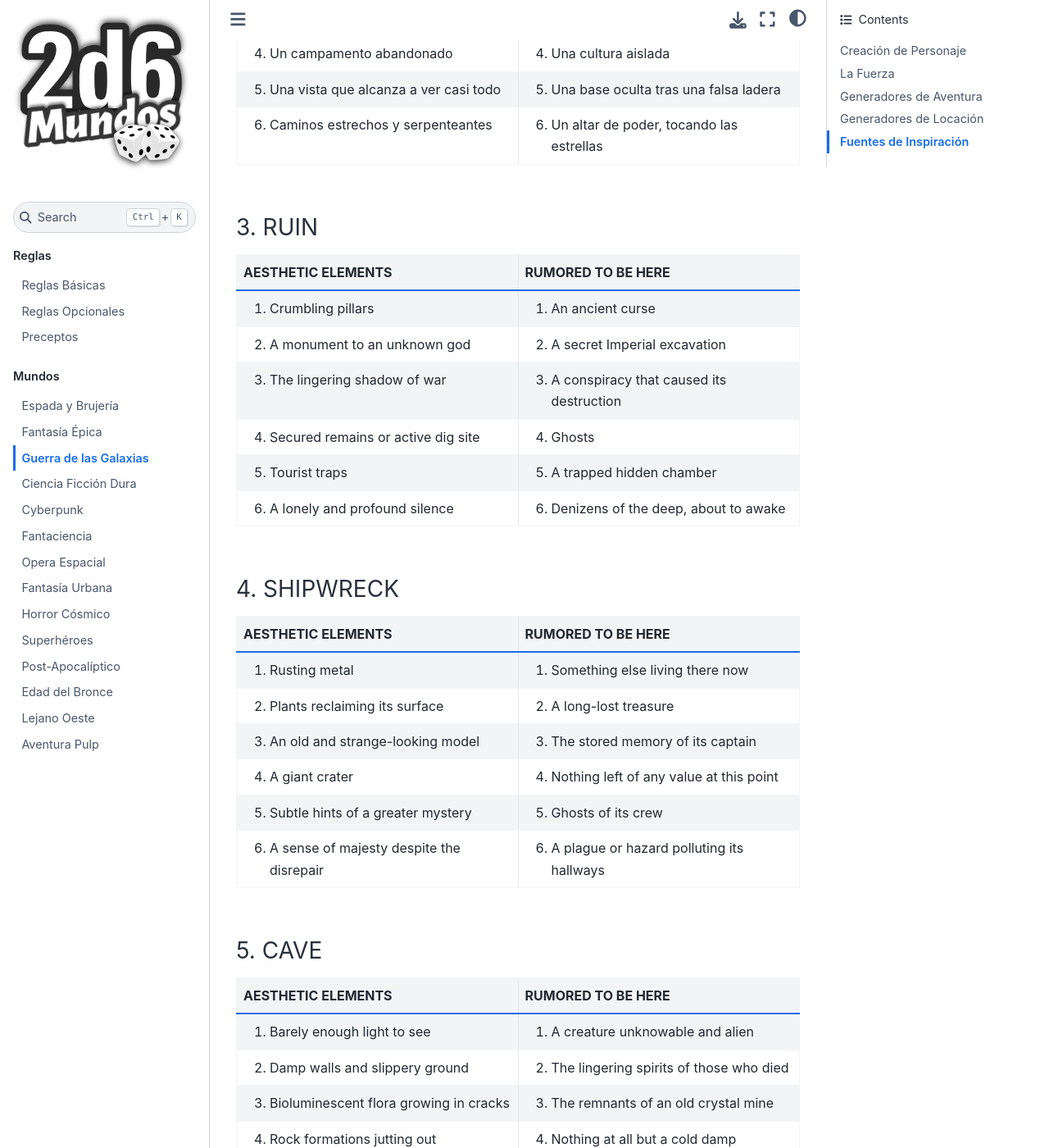
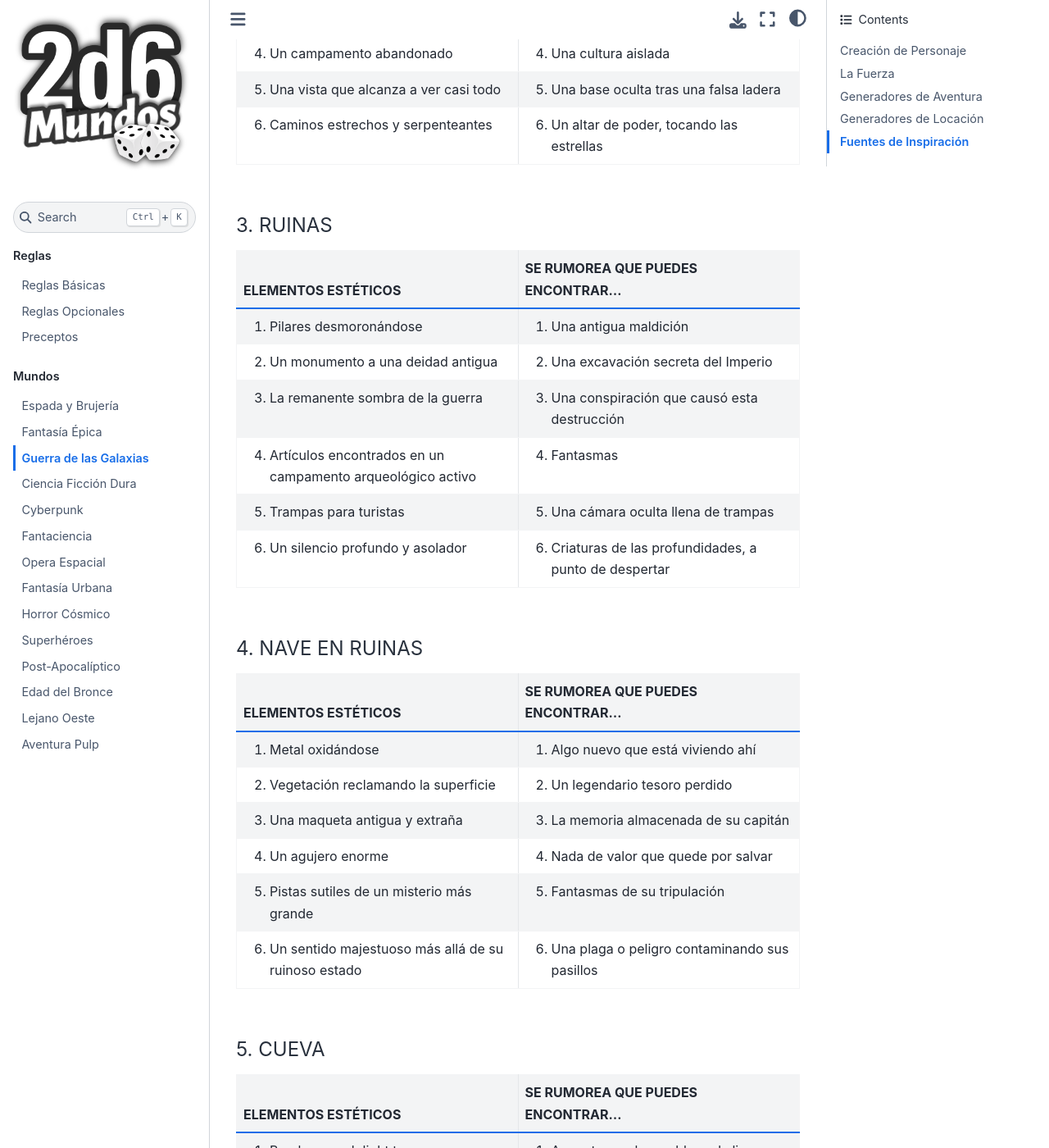
Before and after one commit to TaTooKa/2d6Mundos, a Sphinx documentation site: the page built from docs/source/pages/worlds/guerra-de-las-galaxias.rst, in a window 1280 px wide and 1400 px high, scrolled down 14730 px. Shown: the whole window at 82% size. Built offline with Sphinx 7.4.7 and the Sphinx Book theme 1.1.4, drawn with Linux system fonts in a browser that asks for light colours; some web fonts are replaced; cross-references to code outside the pages are shown as plain code; some of the changed text lies outside the part shown.

Commit message:
more fixes

```diff
--- a/docs/source/pages/worlds/guerra-de-las-galaxias.rst
+++ b/docs/source/pages/worlds/guerra-de-las-galaxias.rst
@@ -654,10 +654,10 @@ Tira d6, d6 para generar una locación y una sub-locación, luego refiérete a s
 
     "5","LUGARES CONCURRIDOS","6","LUGARES ÍNTIMOS"
     "","1. :hoverxref:`METRÓPOLIS <places-metropolis>`","","1. :hoverxref:`ACANTILADO <places-cliff>`"
-    "","2. :hoverxref:`CALLEJÓN <places-alley>`","","2. :hoverxref:`BIBLIOTECA <places-library>`"
+    "","2. :hoverxref:`CALLES <places-alley>`","","2. :hoverxref:`BIBLIOTECA <places-library>`"
     "","3. :hoverxref:`MERCADO <places-market>`","","3. :hoverxref:`TALLER <places-workshop>`"
     "","4. :hoverxref:`GRANJA <places-farm>`","","4. :hoverxref:`NAVE ESPACIAL <places-ship>`"
-    "","5. :hoverxref:`BAR <places-bar>`","","5. :hoverxref:`DORMITORIO <places-quarters>`"
+    "","5. :hoverxref:`BAR <places-bar>`","","5. :hoverxref:`APOSENTOS <places-quarters>`"
     "","6. :hoverxref:`GALA <places-gala>`","","6. :hoverxref:`ACADEMIA <places-academy>`"
 
 
@@ -869,66 +869,66 @@ LUGARES OLVIDADOS
 
 .. _places-ruin:
 
-3. RUIN
-^^^^^^^
-
-.. list-table::
-   :header-rows: 1
-   :stub-columns: 0
-   :widths: 50 50
-
-   * - AESTHETIC ELEMENTS
-     - RUMORED TO BE HERE
-   * - 1. Crumbling pillars
-     - 1. An ancient curse
-   * - 2. A monument to an unknown god
-     - 2. A secret Imperial excavation
-   * - 3. The lingering shadow of war
-     - 3. A conspiracy that caused its destruction
-   * - 4. Secured remains or active dig site
-     - 4. Ghosts
-   * - 5. Tourist traps
-     - 5. A trapped hidden chamber
-   * - 6. A lonely and profound silence
-     - 6. Denizens of the deep, about to awake
+3. RUINAS
+~~~~~~~~~
+
+.. list-table::
+   :header-rows: 1
+   :stub-columns: 0
+   :widths: 50 50
+
+   * - ELEMENTOS ESTÉTICOS
+     - SE RUMOREA QUE PUEDES ENCONTRAR...
+   * - 1. Pilares desmoronándose
+     - 1. Una antigua maldición
+   * - 2. Un monumento a una deidad antigua
+     - 2. Una excavación secreta del Imperio
+   * - 3. La remanente sombra de la guerra
+     - 3. Una conspiración que causó esta destrucción
+   * - 4. Artículos encontrados en un campamento arqueológico activo
+     - 4. Fantasmas
+   * - 5. Trampas para turistas
+     - 5. Una cámara oculta llena de trampas
+   * - 6. Un silencio profundo y asolador
+     - 6. Criaturas de las profundidades, a punto de despertar
 
 .. _places-shipwreck:
 
-4. SHIPWRECK
-^^^^^^^^^^^^
-
-.. list-table::
-   :header-rows: 1
-   :stub-columns: 0
-   :widths: 50 50
-
-   * - AESTHETIC ELEMENTS
-     - RUMORED TO BE HERE
-   * - 1. Rusting metal
-     - 1. Something else living there now
-   * - 2. Plants reclaiming its surface
-     - 2. A long-lost treasure
-   * - 3. An old and strange-looking model
-     - 3. The stored memory of its captain
-   * - 4. A giant crater
-     - 4. Nothing left of any value at this point
-   * - 5. Subtle hints of a greater mystery
-     - 5. Ghosts of its crew
-   * - 6. A sense of majesty despite the disrepair
-     - 6. A plague or hazard polluting its hallways
+4. NAVE EN RUINAS
+~~~~~~~~~~~~~~~~~
+
+.. list-table::
+   :header-rows: 1
+   :stub-columns: 0
+   :widths: 50 50
+
+   * - ELEMENTOS ESTÉTICOS
+     - SE RUMOREA QUE PUEDES ENCONTRAR...
+   * - 1. Metal oxidándose
+     - 1. Algo nuevo que está viviendo ahí
+   * - 2. Vegetación reclamando la superficie
+     - 2. Un legendario tesoro perdido
+   * - 3. Una maqueta antigua y extraña
+     - 3. La memoria almacenada de su capitán
+   * - 4. Un agujero enorme
+     - 4. Nada de valor que quede por salvar
+   * - 5. Pistas sutiles de un misterio más grande
+     - 5. Fantasmas de su tripulación
+   * - 6. Un sentido majestuoso más allá de su ruinoso estado
+     - 6. Una plaga o peligro contaminando sus pasillos
 
 .. _places-cave:
 
-5. CAVE
-^^^^^^^
-
-.. list-table::
-   :header-rows: 1
-   :stub-columns: 0
-   :widths: 50 50
-
-   * - AESTHETIC ELEMENTS
-     - RUMORED TO BE HERE
+5. CUEVA
+~~~~~~~~
+
+.. list-table::
+   :header-rows: 1
+   :stub-columns: 0
+   :widths: 50 50
+
+   * - ELEMENTOS ESTÉTICOS
+     - SE RUMOREA QUE PUEDES ENCONTRAR...
    * - 1. Barely enough light to see
      - 1. A creature unknowable and alien
    * - 2. Damp walls and slippery ground
@@ -944,16 +944,16 @@ LUGARES OLVIDADOS
 
 .. _places-junkyard:
 
-6. JUNKYARD
-^^^^^^^^^^^
-
-.. list-table::
-   :header-rows: 1
-   :stub-columns: 0
-   :widths: 50 50
-
-   * - AESTHETIC ELEMENTS
-     - RUMORED TO BE HERE
+6. CHATARRERÍA
+~~~~~~~~~~~~~~
+
+.. list-table::
+   :header-rows: 1
+   :stub-columns: 0
+   :widths: 50 50
+
+   * - ELEMENTOS ESTÉTICOS
+     - SE RUMOREA QUE PUEDES ENCONTRAR...
    * - 1. Mountains of rusting metal
      - 1. An old spaceship with a fast engine
    * - 2. Smoke hanging in the air
@@ -967,21 +967,21 @@ LUGARES OLVIDADOS
    * - 6. Signs warning to keep out
      - 6. A strange creature swims in its pools
 
-WAR PLACES
-~~~~~~~~~~
+LUGARES BÉLICOS
+^^^^^^^^^^^^^^^
 
 .. _places-base:
 
-1. BASE
-^^^^^^^
-
-.. list-table::
-   :header-rows: 1
-   :stub-columns: 0
-   :widths: 50 50
-
-   * - AESTHETIC ELEMENTS
-     - RUMORED TO BE HERE
+1. BASE MILITAR
+~~~~~~~~~~~~~~~
+
+.. list-table::
+   :header-rows: 1
+   :stub-columns: 0
+   :widths: 50 50
+
+   * - ELEMENTOS ESTÉTICOS
+     - SE RUMOREA QUE PUEDES ENCONTRAR...
    * - 1. Ships in hangars
      - 1. An emissary returned
    * - 2. Projected maps
@@ -997,16 +997,16 @@ WAR PLACES
 
 .. _places-bureaucracy:
 
-2. BUREAUCRACY
-^^^^^^^^^^^^^^
-
-.. list-table::
-   :header-rows: 1
-   :stub-columns: 0
-   :widths: 50 50
-
-   * - AESTHETIC ELEMENTS
-     - RUMORED TO BE HERE
+2. CENTRO BUROCRÁTICO
+~~~~~~~~~~~~~~~~~~~~~
+
+.. list-table::
+   :header-rows: 1
+   :stub-columns: 0
+   :widths: 50 50
+
+   * - ELEMENTOS ESTÉTICOS
+     - SE RUMOREA QUE PUEDES ENCONTRAR...
    * - 1. Long bare hallways
      - 1. A meeting with many imperial officers
    * - 2. Idle chit-chat
@@ -1022,16 +1022,16 @@ WAR PLACES
 
 .. _places-wmd-base:
 
-3. WMD-BASE
-^^^^^^^^^^^
-
-.. list-table::
-   :header-rows: 1
-   :stub-columns: 0
-   :widths: 50 50
-
-   * - AESTHETIC ELEMENTS
-     - RUMORED TO BE HERE
+3. BASE DE DESTRUCCIÓN MASIVA
+~~~~~~~~~~~~~~~~~~~~~~~~~~~~~
+
+.. list-table::
+   :header-rows: 1
+   :stub-columns: 0
+   :widths: 50 50
+
+   * - ELEMENTOS ESTÉTICOS
+     - SE RUMOREA QUE PUEDES ENCONTRAR...
    * - 1. A silent air of domination
      - 1. A secret vulnerability
    * - 2. Absurd formality
@@ -1047,16 +1047,16 @@ WAR PLACES
 
 .. _places-battleground:
 
-4. BATTLEGROUND
-^^^^^^^^^^^^^^^
-
-.. list-table::
-   :header-rows: 1
-   :stub-columns: 0
-   :widths: 50 50
-
-   * - AESTHETIC ELEMENTS
-     - RUMORED TO BE HERE
+4. CAMPO DE BATALLA
+~~~~~~~~~~~~~~~~~~~
+
+.. list-table::
+   :header-rows: 1
+   :stub-columns: 0
+   :widths: 50 50
+
+   * - ELEMENTOS ESTÉTICOS
+     - SE RUMOREA QUE PUEDES ENCONTRAR...
    * - 1. Dilapidated tents
      - 1. A new kind of weapon
    * - 2. Destroyed landscapes
@@ -1072,16 +1072,16 @@ WAR PLACES
 
 .. _places-laboratory:
 
-5. LABORATORY
-^^^^^^^^^^^^^
-
-.. list-table::
-   :header-rows: 1
-   :stub-columns: 0
-   :widths: 50 50
-
-   * - AESTHETIC ELEMENTS
-     - RUMORED TO BE HERE
+5. LABORATORIO
+~~~~~~~~~~~~~~
+
+.. list-table::
+   :header-rows: 1
+   :stub-columns: 0
+   :widths: 50 50
+
+   * - ELEMENTOS ESTÉTICOS
+     - SE RUMOREA QUE PUEDES ENCONTRAR...
    * - 1. Bubbling vials
      - 1. A serious security system
    * - 2. Note-covered whiteboards
@@ -1097,16 +1097,16 @@ WAR PLACES
 
 .. _places-infirmary:
 
-6. INFIRMARY
-^^^^^^^^^^^^
-
-.. list-table::
-   :header-rows: 1
-   :stub-columns: 0
-   :widths: 50 50
-
-   * - AESTHETIC ELEMENTS
-     - RUMORED TO BE HERE
+6. ENFERMERÍA
+~~~~~~~~~~~~~
+
+.. list-table::
+   :header-rows: 1
+   :stub-columns: 0
+   :widths: 50 50
+
+   * - ELEMENTOS ESTÉTICOS
+     - SE RUMOREA QUE PUEDES ENCONTRAR...
    * - 1. Bloodied shirts
      - 1. Scarce supplies
    * - 2. Crowded beds
@@ -1120,21 +1120,21 @@ WAR PLACES
    * - 6. Automated but glitched doctor droids
      - 6. A healer attuned to the Force
 
-LIMINAL PLACES
-~~~~~~~~~~~~~~
+LUGARES LIMINALES
+^^^^^^^^^^^^^^^^^
 
 .. _places-asteroid:
 
-1. ASTEROID
-^^^^^^^^^^^
-
-.. list-table::
-   :header-rows: 1
-   :stub-columns: 0
-   :widths: 50 50
-
-   * - AESTHETIC ELEMENTS
-     - RUMORED TO BE HERE
+1. ASTEROIDE
+~~~~~~~~~~~~
+
+.. list-table::
+   :header-rows: 1
+   :stub-columns: 0
+   :widths: 50 50
+
+   * - ELEMENTOS ESTÉTICOS
+     - SE RUMOREA QUE PUEDES ENCONTRAR...
    * - 1. Cracks and crevices
      - 1. just enough time to refuel
    * - 2. View of the vast ocean of stars
@@ -1150,16 +1150,16 @@ LIMINAL PLACES
 
 .. _places-void:
 
-2. VOID
-^^^^^^^
-
-.. list-table::
-   :header-rows: 1
-   :stub-columns: 0
-   :widths: 50 50
-
-   * - AESTHETIC ELEMENTS
-     - RUMORED TO BE HERE
+2. VACÍO ESPACIAL
+~~~~~~~~~~~~~~~~~
+
+.. list-table::
+   :header-rows: 1
+   :stub-columns: 0
+   :widths: 50 50
+
+   * - ELEMENTOS ESTÉTICOS
+     - SE RUMOREA QUE PUEDES ENCONTRAR...
    * - 1. Stars twinkling in the distance
      - 1. A path we’re supposed to follow
    * - 2. Not a soul in sight
@@ -1175,16 +1175,16 @@ LIMINAL PLACES
 
 .. _places-spaceport:
 
-3. SPACEPORT
-^^^^^^^^^^^^
-
-.. list-table::
-   :header-rows: 1
-   :stub-columns: 0
-   :widths: 50 50
-
-   * - AESTHETIC ELEMENTS
-     - RUMORED TO BE HERE
+3. ESPACIO-PUERTO
+~~~~~~~~~~~~~~~~~
+
+.. list-table::
+   :header-rows: 1
+   :stub-columns: 0
+   :widths: 50 50
+
+   * - ELEMENTOS ESTÉTICOS
+     - SE RUMOREA QUE PUEDES ENCONTRAR...
    * - 1. Painfully long lines
      - 1. A huge shipment of smuggled goods
    * - 2. Diverse cultures and fashions
@@ -1200,16 +1200,16 @@ LIMINAL PLACES
 
 .. _places-caravan:
 
-4. CARAVAN
-^^^^^^^^^^
-
-.. list-table::
-   :header-rows: 1
-   :stub-columns: 0
-   :widths: 50 50
-
-   * - AESTHETIC ELEMENTS
-     - RUMORED TO BE HERE
+4. CARAVANA
+~~~~~~~~~~~
+
+.. list-table::
+   :header-rows: 1
+   :stub-columns: 0
+   :widths: 50 50
+
+   * - ELEMENTOS ESTÉTICOS
+     - SE RUMOREA QUE PUEDES ENCONTRAR...
    * - 1. A slow pace
      - 1. An expert of navigation
    * - 2. Whispered secrets
@@ -1225,16 +1225,16 @@ LIMINAL PLACES
 
 .. _places-gateway:
 
-5. GATEWAY
-^^^^^^^^^^
-
-.. list-table::
-   :header-rows: 1
-   :stub-columns: 0
-   :widths: 50 50
-
-   * - AESTHETIC ELEMENTS
-     - RUMORED TO BE HERE
+5. PORTAL
+~~~~~~~~~
+
+.. list-table::
+   :header-rows: 1
+   :stub-columns: 0
+   :widths: 50 50
+
+   * - ELEMENTOS ESTÉTICOS
+     - SE RUMOREA QUE PUEDES ENCONTRAR...
    * - 1. Warping light
      - 1. The only way out
    * - 2. Unknown constellations
@@ -1250,16 +1250,16 @@ LIMINAL PLACES
 
 .. _places-mirage:
 
-6. MIRAGE
-^^^^^^^^^
-
-.. list-table::
-   :header-rows: 1
-   :stub-columns: 0
-   :widths: 50 50
-
-   * - AESTHETIC ELEMENTS
-     - RUMORED TO BE HERE
+6. ESPEJISMO
+~~~~~~~~~~~~
+
+.. list-table::
+   :header-rows: 1
+   :stub-columns: 0
+   :widths: 50 50
+
+   * - ELEMENTOS ESTÉTICOS
+     - SE RUMOREA QUE PUEDES ENCONTRAR...
    * - 1. Everything out of focus
      - 1. A celebration
    * - 2. Swirling lights
@@ -1273,21 +1273,21 @@ LIMINAL PLACES
    * - 6. The urge to cry
      - 6. Enlightenment in the form of a vision
 
-CROWDED PLACES
-~~~~~~~~~~~~~~
+LUGARES CONCURRIDOS
+^^^^^^^^^^^^^^^^^^^
 
 .. _places-metropolis:
 
-1. METROPOLIS
-^^^^^^^^^^^^^
-
-.. list-table::
-   :header-rows: 1
-   :stub-columns: 0
-   :widths: 50 50
-
-   * - AESTHETIC ELEMENTS
-     - RUMORED TO BE HERE
+1. METRÓPOLIS
+~~~~~~~~~~~~~
+
+.. list-table::
+   :header-rows: 1
+   :stub-columns: 0
+   :widths: 50 50
+
+   * - ELEMENTOS ESTÉTICOS
+     - SE RUMOREA QUE PUEDES ENCONTRAR...
    * - 1. Towering skyscrapers
      - 1. A shady politician, helps for a price
    * - 2. Shining chrome
@@ -1303,16 +1303,16 @@ CROWDED PLACES
 
 .. _places-alley:
 
-2. ALLEY
-^^^^^^^^
-
-.. list-table::
-   :header-rows: 1
-   :stub-columns: 0
-   :widths: 50 50
-
-   * - AESTHETIC ELEMENTS
-     - RUMORED TO BE HERE
+2. CALLES
+~~~~~~~~~
+
+.. list-table::
+   :header-rows: 1
+   :stub-columns: 0
+   :widths: 50 50
+
+   * - ELEMENTOS ESTÉTICOS
+     - SE RUMOREA QUE PUEDES ENCONTRAR...
    * - 1. Cramped walkways
      - 1. An infamous, retired smuggler
    * - 2. Eclectic apartments
@@ -1328,16 +1328,16 @@ CROWDED PLACES
 
 .. _places-market:
 
-3. MARKET
-^^^^^^^^^
-
-.. list-table::
-   :header-rows: 1
-   :stub-columns: 0
-   :widths: 50 50
-
-   * - AESTHETIC ELEMENTS
-     - RUMORED TO BE HERE
+3. MERCADO
+~~~~~~~~~~
+
+.. list-table::
+   :header-rows: 1
+   :stub-columns: 0
+   :widths: 50 50
+
+   * - ELEMENTOS ESTÉTICOS
+     - SE RUMOREA QUE PUEDES ENCONTRAR...
    * - 1. An air of business
      - 1. Fuel crystals on the cheap
    * - 2. “Wanted” posters with familiar faces
@@ -1353,16 +1353,16 @@ CROWDED PLACES
 
 .. _places-farm:
 
-4. FARM
-^^^^^^^
-
-.. list-table::
-   :header-rows: 1
-   :stub-columns: 0
-   :widths: 50 50
-
-   * - AESTHETIC ELEMENTS
-     - RUMORED TO BE HERE
+4. GRANJA
+~~~~~~~~~
+
+.. list-table::
+   :header-rows: 1
+   :stub-columns: 0
+   :widths: 50 50
+
+   * - ELEMENTOS ESTÉTICOS
+     - SE RUMOREA QUE PUEDES ENCONTRAR...
    * - 1. Crops as far as the eye can see
      - 1. An old retired Jedi with war stories
    * - 2. Automated machinery hovering above
@@ -1379,15 +1379,15 @@ CROWDED PLACES
 .. _places-bar:
 
 5. BAR
-^^^^^^
-
-.. list-table::
-   :header-rows: 1
-   :stub-columns: 0
-   :widths: 50 50
-
-   * - AESTHETIC ELEMENTS
-     - RUMORED TO BE HERE
+~~~~~~
+
+.. list-table::
+   :header-rows: 1
+   :stub-columns: 0
+   :widths: 50 50
+
+   * - ELEMENTOS ESTÉTICOS
+     - SE RUMOREA QUE PUEDES ENCONTRAR...
    * - 1. A live band in the corner
      - 1. An illicit gambling operation
    * - 2. Shady figures looking for work
@@ -1404,15 +1404,15 @@ CROWDED PLACES
 .. _places-gala:
 
 6. GALA
-^^^^^^^
-
-.. list-table::
-   :header-rows: 1
-   :stub-columns: 0
-   :widths: 50 50
-
-   * - AESTHETIC ELEMENTS
-     - RUMORED TO BE HERE
+~~~~~~~
+
+.. list-table::
+   :header-rows: 1
+   :stub-columns: 0
+   :widths: 50 50
+
+   * - ELEMENTOS ESTÉTICOS
+     - SE RUMOREA QUE PUEDES ENCONTRAR...
    * - 1. Fake smiles
      - 1. Someone who committed a war crime
    * - 2. Genuine sneers
@@ -1426,21 +1426,21 @@ CROWDED PLACES
    * - 6. Beautiful and extravagant decorations
      - 6. A Crime Lord flaunting their power
 
-INTIMATE PLACES
-~~~~~~~~~~~~~~~
+LUGARES ÍNTIMOS
+^^^^^^^^^^^^^^^
 
 .. _places-cliff:
 
-1. CLIFF
-^^^^^^^^
-
-.. list-table::
-   :header-rows: 1
-   :stub-columns: 0
-   :widths: 50 50
-
-   * - AESTHETIC ELEMENTS
-     - RUMORED TO BE HERE
+1. ACANTILADO
+~~~~~~~~~~~~~
+
+.. list-table::
+   :header-rows: 1
+   :stub-columns: 0
+   :widths: 50 50
+
+   * - ELEMENTOS ESTÉTICOS
+     - SE RUMOREA QUE PUEDES ENCONTRAR...
    * - 1. A beautiful meadow
      - 1. A lost Jedi living as a hermit
    * - 2. Sight of the water below
@@ -1456,16 +1456,16 @@ INTIMATE PLACES
 
 .. _places-library:
 
-2. LIBRARY
-^^^^^^^^^^
-
-.. list-table::
-   :header-rows: 1
-   :stub-columns: 0
-   :widths: 50 50
-
-   * - AESTHETIC ELEMENTS
-     - RUMORED TO BE HERE
+2. BIBLIOTECA
+~~~~~~~~~~~~~
+
+.. list-table::
+   :header-rows: 1
+   :stub-columns: 0
+   :widths: 50 50
+
+   * - ELEMENTOS ESTÉTICOS
+     - SE RUMOREA QUE PUEDES ENCONTRAR...
    * - 1. Towering shelves of books
      - 1. The original draft of the Jedi code
    * - 2. A thick layer of dust
@@ -1481,16 +1481,16 @@ INTIMATE PLACES
 
 .. _places-workshop:
 
-3. WORKSHOP
-^^^^^^^^^^^
-
-.. list-table::
-   :header-rows: 1
-   :stub-columns: 0
-   :widths: 50 50
-
-   * - AESTHETIC ELEMENTS
-     - RUMORED TO BE HERE
+3. TALLER
+~~~~~~~~~
+
+.. list-table::
+   :header-rows: 1
+   :stub-columns: 0
+   :widths: 50 50
+
+   * - ELEMENTOS ESTÉTICOS
+     - SE RUMOREA QUE PUEDES ENCONTRAR...
    * - 1. The whirring sounds of machines
      - 1. A special lightsaber-repairing tool
    * - 2. An assortment of niche tools
@@ -1506,16 +1506,16 @@ INTIMATE PLACES
 
 .. _places-ship:
 
-4. SHIP
-^^^^^^^
-
-.. list-table::
-   :header-rows: 1
-   :stub-columns: 0
-   :widths: 50 50
-
-   * - AESTHETIC ELEMENTS
-     - RUMORED TO BE HERE
+4. NAVE ESPACIAL
+~~~~~~~~~~~~~~~~
+
+.. list-table::
+   :header-rows: 1
+   :stub-columns: 0
+   :widths: 50 50
+
+   * - ELEMENTOS ESTÉTICOS
+     - SE RUMOREA QUE PUEDES ENCONTRAR...
    * - 1. Exposed wires
      - 1. Forged ownership papers
    * - 2. Flashing lights
@@ -1531,16 +1531,16 @@ INTIMATE PLACES
 
 .. _places-quarters:
 
-5. QUARTERS
-^^^^^^^^^^^
-
-.. list-table::
-   :header-rows: 1
-   :stub-columns: 0
-   :widths: 50 50
-
-   * - AESTHETIC ELEMENTS
-     - RUMORED TO BE HERE
+5. APOSTENTOS
+~~~~~~~~~~~~~
+
+.. list-table::
+   :header-rows: 1
+   :stub-columns: 0
+   :widths: 50 50
+
+   * - ELEMENTOS ESTÉTICOS
+     - SE RUMOREA QUE PUEDES ENCONTRAR...
    * - 1. Pictures on the walls
      - 1. An old friend
    * - 2. Memories from a different life
@@ -1556,16 +1556,16 @@ INTIMATE PLACES
 
 .. _places-academy:
 
-6. ACADEMY
-^^^^^^^^^^
-
-.. list-table::
-   :header-rows: 1
-   :stub-columns: 0
-   :widths: 50 50
-
-   * - AESTHETIC ELEMENTS
-     - RUMORED TO BE HERE
+6. ACADEMIA
+~~~~~~~~~~~
+
+.. list-table::
+   :header-rows: 1
+   :stub-columns: 0
+   :widths: 50 50
+
+   * - ELEMENTOS ESTÉTICOS
+     - SE RUMOREA QUE PUEDES ENCONTRAR...
    * - 1. Bored students
      - 1. Force-sensitive children kidnapped
    * - 2. Hallway chatter
@@ -1583,4 +1583,13 @@ INTIMATE PLACES
 Fuentes de Inspiración
 ----------------------
 
-TODO
+* **Trilogía original de Star Wars** de George Lucas (A New Hope, The Empire Strikes Back, The Return Of The Jedi).
+* **Clone Wars** (serie animada de Genndy Tartakovsky, película animada de Dave Filoni, serie animada de Dave Filoni).
+* Cómics y Novelas de la Trilogía **Heredero del Imperio** de Timothy Zahn.
+* Serie **Andor** y película **Rogue One** de Tony Gilroy.
+* Sagas de Videojuegos **DARK FORCES**, **JEDI KNIGHT/OUTCAST**, **KNIGHTS OF THE OLD REPUBLIC**.
+* Serie **The Mandalorian** de John Favreau.
+* Series animadas y actuadas varias de Dave Filoni (Ahsoka, The Bad Batch, Maul: Shadow Lord, Tales, etc).
+* Trilogía de **Precuelas de Star Wars** de George Lucas (The Phantom Menace, Attack Of The Clones, Revenge Of The Sith).
+* Saga de Cómics **Dark Empire** de Dark Horse.
+* Videojuegos "space-sim" como **X-wing**, **Tie Fighter**, **Star Wars: Squadrons**, etc.
```
Also changed, not shown: other parts of docs/source/pages/worlds/guerra-de-las-galaxias.rst (+2 -2 lines).
